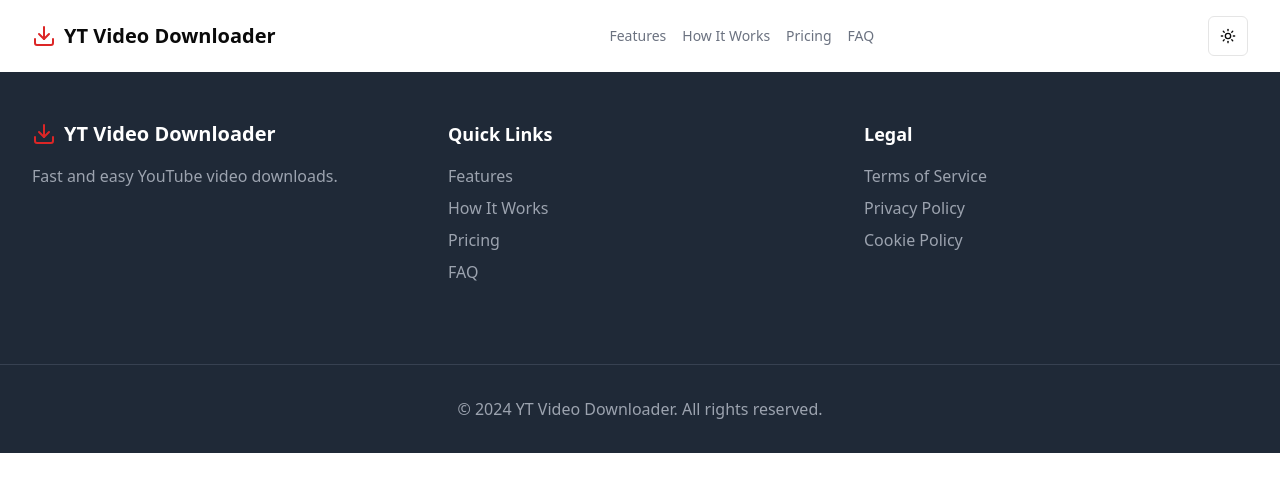
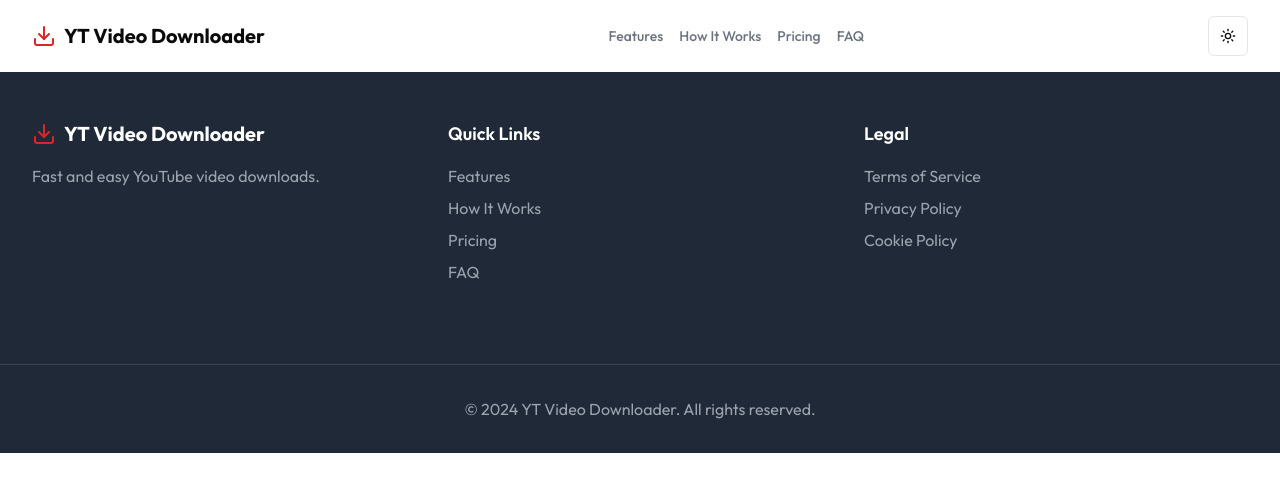
Before and after one commit to ShethSamarth/yt-video-downloader, a Next.js app: page / in a window 1280 px wide. Shown: the top 492 px of the page. Built offline with nearby package versions, Linux system fonts and the light colour scheme.

Commit message:
outfit font setup

```diff
--- a/app/globals.css
+++ b/app/globals.css
@@ -36,6 +36,7 @@
     --chart-5: 27 87% 67%;
     --radius: 0.5rem;
   }
+
   .dark {
     --background: 0 0% 3.9%;
     --foreground: 0 0% 98%;
@@ -68,6 +69,7 @@
   * {
     @apply border-border;
   }
+
   body {
     @apply bg-background text-foreground;
   }
--- a/app/layout.tsx
+++ b/app/layout.tsx
@@ -1,8 +1,11 @@
 import type { Metadata } from "next"
+import { Outfit } from "next/font/google"
 
 import { ThemeProvider } from "@/components/theme-provider"
 
 import "./globals.css"
+
+const outfit = Outfit({ subsets: ["latin"] })
 
 export const metadata: Metadata = {
   title: "YT Video Downloader",
@@ -13,7 +16,7 @@
 const RootLayout = ({ children }: { children: React.ReactNode }) => {
   return (
     <html lang="en" suppressHydrationWarning>
-      <body>
+      <body className={outfit.className}>
         <ThemeProvider
           enableSystem
           attribute="class"
```
